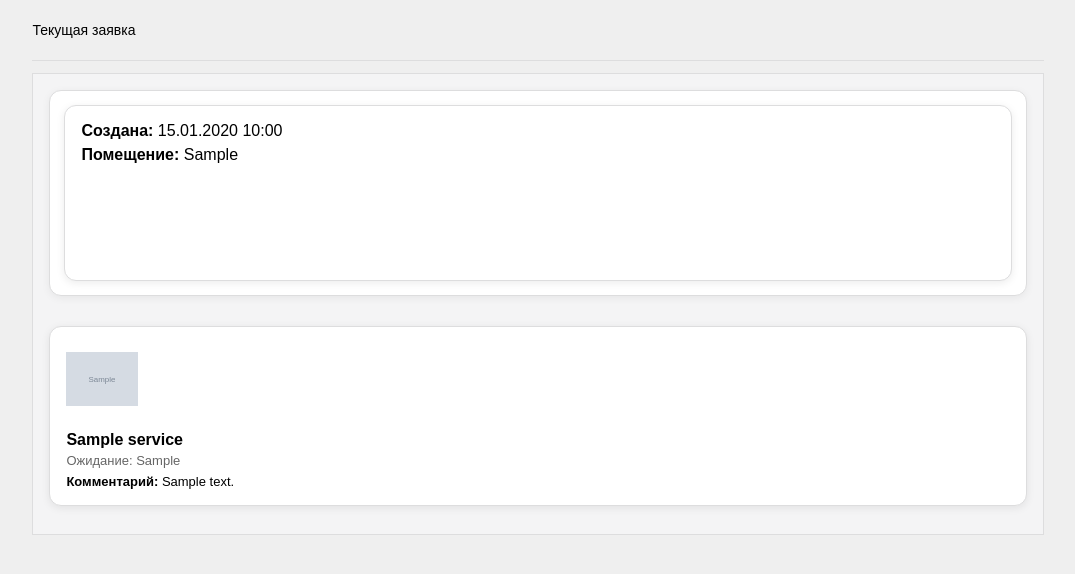
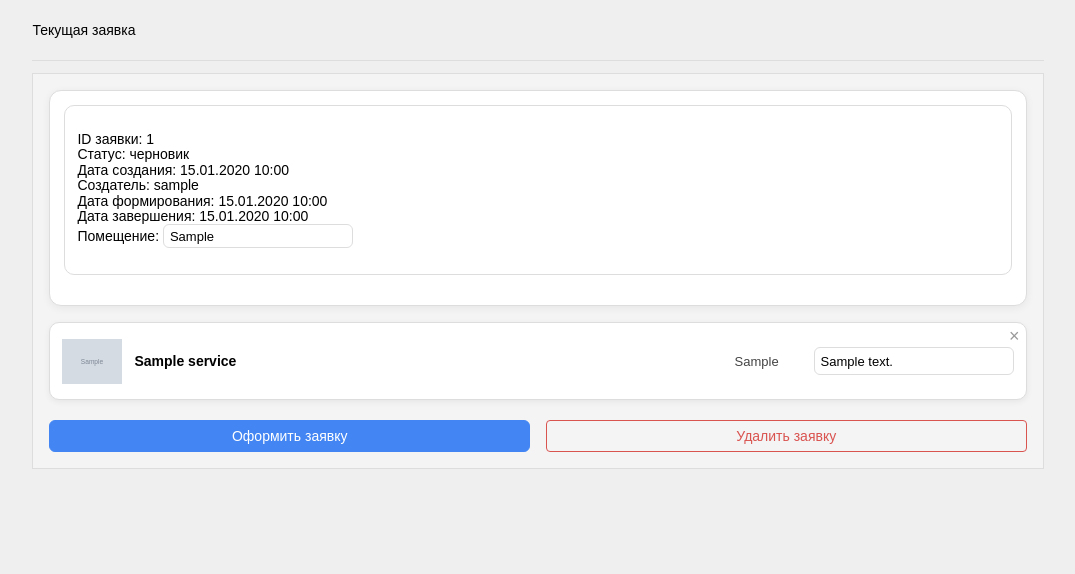
Before and after one commit to tanyagudzik/web_bmstu, a Django app: page /support_request/1/ in a window 1280 px wide. Shown: the part 52-626 px from the top of the page, without its empty margins (102-1177 px from the left). Run offline with Django 5.2, Linux system fonts and the light colour scheme; a user stored in the database is signed in; tables that the repository leaves empty hold one stand-in row (values such as "Sample post"); grey boxes marked "Sample" are stand-in pictures.

Commit message:
lab3: страница с заявками, добавление кнопок и устранение замечаний

```diff
--- a/bmstu_lab/static/css/style.css
+++ b/bmstu_lab/static/css/style.css
@@ -220,3 +220,133 @@ body{
   font-size: 14px;
   border-radius: 8px;
 }
+
+/* ============= SUPPORT REQUEST: узкие строки в одну линию ============= */
+
+.req__list{
+  display:flex;
+  flex-direction:column;
+  gap:8px;
+  margin-top:16px;
+}
+
+/* строка услуги: в один ряд */
+.req-line{
+  position:relative;
+  display:flex;
+  flex-direction:row;
+  align-items:center;
+  gap:12px;
+  padding:8px 12px;
+  background:#fff;
+  border:1px solid var(--line);
+  border-radius:10px;
+  box-shadow:0 2px 6px rgba(0,0,0,.06);
+}
+
+/* картинка слева */
+.req-line__img{
+  flex:0 0 60px;
+  display:flex;
+  align-items:center;
+  justify-content:center;
+}
+.req-line__img img{
+  width:60px;
+  height:60px;
+  object-fit:contain;
+}
+.req-line__img-empty{
+  font-size:12px;
+  color:#888;
+}
+
+/* название услуги */
+.req-line__main{
+  flex:1 1 auto;
+  min-width:0;
+}
+.req-line__title{
+  font-size:14px;
+  font-weight:600;
+  white-space:nowrap;
+  overflow:hidden;
+  text-overflow:ellipsis;
+}
+
+/* ожидание */
+.req-line__eta{
+  flex:0 0 90px;
+  font-size:13px;
+  color:#444;
+  text-align:center;
+  white-space:nowrap;
+}
+
+/* комментарий */
+.req-line__comment{
+  flex:0 0 200px;
+}
+.req-line__input{
+  width:100%;
+  height:28px;
+  padding:0 6px;
+  font-size:13px;
+  border:1px solid var(--line);
+  border-radius:6px;
+}
+.req-line__input:focus{
+  border-color:var(--accent);
+  outline:none;
+  box-shadow:0 0 0 2px rgba(67,134,243,.18);
+}
+
+/* крестик удаления */
+.req-line__remove{
+  position:absolute;
+  top:4px;
+  right:6px;
+  text-decoration:none;
+  font-size:18px;
+  line-height:1;
+  color:#999;
+  cursor:pointer;
+}
+.req-line__remove:hover{
+  color:#d32f2f;
+}
+
+/* поле помещения в шапке заявки */
+.req-room-input{
+  height:24px;
+  padding:0 6px;
+  font-size:13px;
+  border:1px solid var(--line);
+  border-radius:6px;
+}
+.req-room-input:focus{
+  border-color:var(--accent);
+  outline:none;
+  box-shadow:0 0 0 2px rgba(67,134,243,.18);
+}
+
+/* Кнопки снизу — по центру и одного размера */
+.req__actions{
+  margin-top:20px;
+  display:flex;
+  justify-content:center;
+  gap:16px;
+}
+.req__actions .card__action-btn{
+  min-width:220px;
+  text-align:center;
+  padding:8px 14px;
+}
+.btn--danger-outline{
+  border:1px solid #d9534f !important;
+  color:#d9534f !important;
+  background:transparent !important;
+}
+.btn--danger-outline:hover{
+  background:rgba(217,83,79,.07) !important;
+}
--- a/bmstu_lab/templates/pages/support_request.html
+++ b/bmstu_lab/templates/pages/support_request.html
@@ -3,49 +3,146 @@
 
 {% block page_title %}Текущая заявка{% endblock %}
 {% block surface_heading %}Текущая заявка{% endblock %}
-{# Бейдж на этой странице НЕ показываем #}
 {% block surface_badge %}{% endblock %}
 
 {% block surface_content %}
-  {% if not_found %}
-    <p class="alert">Заявка не найдена.</p>
-  {% else %}
-  <section class="req">
+<section class="request-wrap req">
 
+  {% if lines %}
+    <form method="post"
+          action="{% url 'support_request_form' req.id %}"
+          class="req-form">
+      {% csrf_token %}
+
+      <!-- Шапка заявки + поле помещения -->
       <div class="req__box">
-      <div class="card" style="padding: 16px; border-radius: 12px; box-shadow: 0 2px 8px rgba(0,0,0,.08);">
-        <div><strong>Создана:</strong> {{ req.created_at|date:"d.m.Y H:i" }}</div>
-        {% if req.room %}
-          <div style="margin-top:6px;"><strong>Помещение:</strong> {{ req.room }}</div>
-        {% endif %}
+        <div class="request-head">
+          <dl class="req-meta">
+            <dt>ID заявки:</dt>
+            <dd>{{ req.id }}</dd>
+
+            <dt>Статус:</dt>
+            <dd>{{ req.get_status_display }}</dd>
+
+            <dt>Дата создания:</dt>
+            <dd>{{ req.created_at|date:"d.m.Y H:i" }}</dd>
+
+            <dt>Создатель:</dt>
+            <dd>{{ req.requester.username|default:"—" }}</dd>
+
+            <dt>Дата формирования:</dt>
+            <dd>
+              {% if req.requested_at %}
+                {{ req.requested_at|date:"d.m.Y H:i" }}
+              {% else %}—{% endif %}
+            </dd>
+
+            <dt>Дата завершения:</dt>
+            <dd>
+              {% if req.finished_at %}
+                {{ req.finished_at|date:"d.m.Y H:i" }}
+              {% else %}—{% endif %}
+            </dd>
+
+            <dt>Помещение:</dt>
+            <dd>
+              <input type="text"
+                     name="room"
+                     class="req-room-input"
+                     value="{{ req.room|default_if_none:'' }}"
+                     placeholder="Помещение">
+            </dd>
+          </dl>
         </div>
       </div>
 
-    <div class="req__list" style="margin-top: 16px;">
-
+      <!-- Список услуг: узкие строки в одну линию -->
+      <div class="req__list">
         {% for line in lines %}
-        <div class="card" style="display:flex; gap:16px; align-items:flex-start; padding:16px; margin-bottom:12px; border-radius:12px; box-shadow:0 2px 8px rgba(0,0,0,.08);">
-            <div style="flex:0 0 72px; display:flex; align-items:center; justify-content:center; margin-right:12px;">
+          <article class="req-line">
+            <!-- 1. Картинка -->
+            <div class="req-line__img">
               {% if line.support_service.img %}
-                <img src="{% static line.support_service.img %}" alt="{{ line.support_service.title }}" style="width:72px; height:72px; object-fit:contain;">
+                <img src="{% static line.support_service.img %}"
+                     alt="{{ line.support_service.title }}">
               {% else %}
-                <span style="font-size:12px; color:#8a8a8a;">нет фото</span>
+                <span class="req-line__img-empty">нет фото</span>
               {% endif %}
             </div>
-          <div style="flex:1;">
-            <div style="font-weight:600; margin-bottom:4px;">{{ line.support_service.title }}</div>
-            <div style="font-size:13px; color:#666; margin-bottom:6px;">Ожидание: {{ line.support_service.eta|default:"—" }}</div>
-            {% if line.comment %}
-              <div style="font-size:13px;"><strong>Комментарий:</strong> {{ line.comment }}</div>
+
+            <!-- 2. Описание услуги -->
+            <div class="req-line__main">
+              <div class="req-line__title">
+                {{ line.support_service.title }}
+              </div>
+            </div>
+
+            <!-- 3. Ожидание -->
+            <div class="req-line__eta">
+              {% if line.support_service.eta %}
+                {{ line.support_service.eta }}
+              {% else %}
+                —
               {% endif %}
             </div>
+
+            <!-- 4. Комментарий по услуге -->
+            <div class="req-line__comment">
+              <input type="text"
+                     class="req-line__input"
+                     name="comment_{{ line.id }}"
+                     value="{{ line.comment }}"
+                     placeholder="Комментарий">
             </div>
-      {% empty %}
-        <p>Строк в заявке пока нет.</p>
+
+            <!-- Крестик удаления услуги -->
+            <a href="{% url 'support_request_line_delete' req.id line.id %}"
+               class="req-line__remove"
+               title="Удалить услугу из заявки">
+              &times;
+            </a>
+          </article>
         {% endfor %}
       </div>
 
+      <!-- Кнопки -->
+      <div class="req__actions">
+        <button type="submit"
+                class="btn btn--primary card__action-btn">
+          Оформить заявку
+        </button>
+
+        <a href="{% url 'delete_request_sql' req.id %}"
+           class="btn btn--outline btn--danger-outline card__action-btn">
+          Удалить заявку
+        </a>
+      </div>
+    </form>
+
+  {% else %}
+    <!-- Если в заявке нет услуг: просто шапка и сообщение -->
+    <div class="req__box">
+      <div class="request-head">
+        <dl class="req-meta">
+          <dt>ID заявки:</dt>
+          <dd>{{ req.id }}</dd>
+
+          <dt>Статус:</dt>
+          <dd>{{ req.get_status_display }}</dd>
+
+          <dt>Дата создания:</dt>
+          <dd>{{ req.created_at|date:"d.m.Y H:i" }}</dd>
+
+          <dt>Создатель:</dt>
+          <dd>{{ req.requester.username|default:"—" }}</dd>
+
+          <dt>Помещение:</dt>
+          <dd>{{ req.room|default:"—" }}</dd>
+        </dl>
+      </div>
+    </div>
+    <p>Строк в заявке пока нет.</p>
+  {% endif %}
 
 </section>
-  {% endif %}
 {% endblock %}
--- a/bmstu_lab/urls.py
+++ b/bmstu_lab/urls.py
@@ -7,6 +7,18 @@ urlpatterns = [
     path('support_services/', views.support_services, name='support_services'),
     path('support_service/<int:service_id>/', views.support_service, name='support_service'),
     path('support_service/<int:service_id>/add/', views.add_service_to_request, name='support_service_add'),
+
+    # страница текущей заявки
     path('support_request/<int:rid>/', views.support_request, name='support_request'),
+
+    # оформить заявку (кнопка "Оформить заявку")
+    path('support_request/<int:rid>/form/', views.support_request_form, name='support_request_form'),
+
+    # удалить одну услугу из заявки (крестик справа)
+    path('support_request/<int:rid>/line/<int:line_id>/delete/',
+         views.support_request_line_delete,
+         name='support_request_line_delete'),
+
+    # логическое удаление всей заявки (кнопка "Удалить заявку")
     path('support_request/<int:rid>/delete/', views.delete_request_sql, name='delete_request_sql'),
 ]
--- a/bmstu_lab/views.py
+++ b/bmstu_lab/views.py
@@ -95,6 +95,75 @@ def support_request(request, rid: int):
     ctx = {"req": req, "lines": items}
     return render(request, "pages/support_request.html", ctx)
 
+@login_required
+def support_request_form(request, rid: int):
+    """
+    Оформление заявки:
+    - сохраняем room (кабинет) в самой заявке,
+    - сохраняем comment по каждой строке заявки,
+    - переводим статус из draft в formed.
+    """
+    if request.method != "POST":
+        return HttpResponseNotAllowed(["POST"])
+
+    current_user = get_current_user()
+    req = get_object_or_404(
+        SupportRequest,
+        id=rid,
+        requester=current_user,
+        is_deleted=False,
+    )
+
+    # Берём все строки заявки
+    lines = SupportRequestService.objects.filter(support_requests=req)
+
+    with transaction.atomic():
+        # ---- room (поле самой заявки) ----
+        room = (request.POST.get("room") or "").strip()
+        if room:
+            req.room = room
+        else:
+            req.room = None
+
+        # ---- comment по каждой строке ----
+        for line in lines:
+            key = f"comment_{line.id}"
+            comment = (request.POST.get(key) or "").strip()
+            line.comment = comment or None
+            line.save(update_fields=["comment"])
+
+        # ---- смена статуса на "сформирован" ----
+        update_fields = ["room"]
+        if req.status == SupportRequest.Status.DRAFT:
+            req.status = SupportRequest.Status.FORMED
+            req.requested_at = now()
+            update_fields.extend(["status", "requested_at"])
+
+        req.save(update_fields=update_fields)
+
+    return redirect("support_request", rid=rid)
+
+
+@login_required
+def support_request_line_delete(request, rid: int, line_id: int):
+    """
+    Удалить одну услугу из заявки.
+    Делаем через GET по ссылке с крестиком и возвращаемся на страницу заявки.
+    """
+    current_user = get_current_user()
+    req = get_object_or_404(
+        SupportRequest,
+        id=rid,
+        requester=current_user,
+        is_deleted=False,
+    )
+
+    SupportRequestService.objects.filter(
+        id=line_id,
+        support_requests=req,
+    ).delete()
+
+    return redirect("support_request", rid=rid)
 
 @login_required
 def delete_request_sql(request, rid: int):
```
Lines whose indentation alone changed are shown as unchanged.
